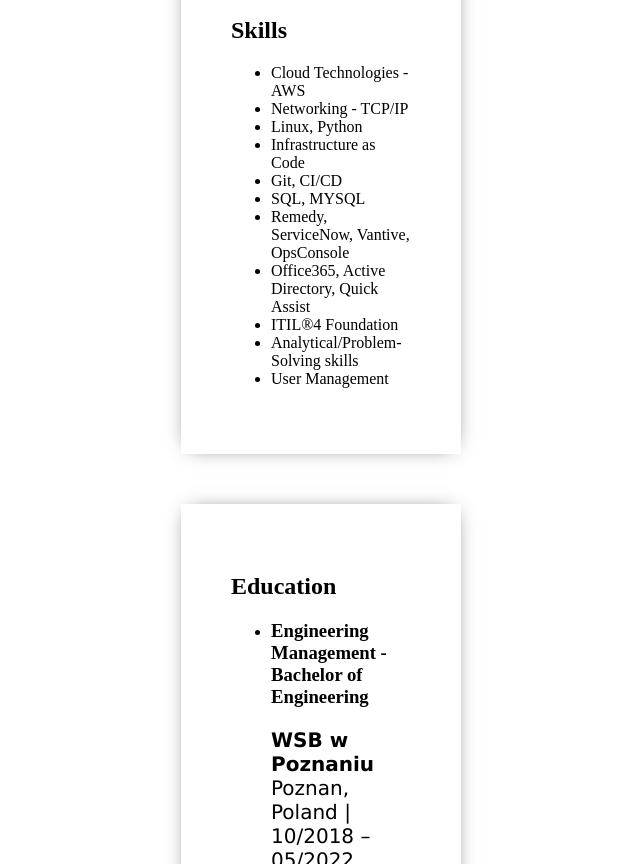
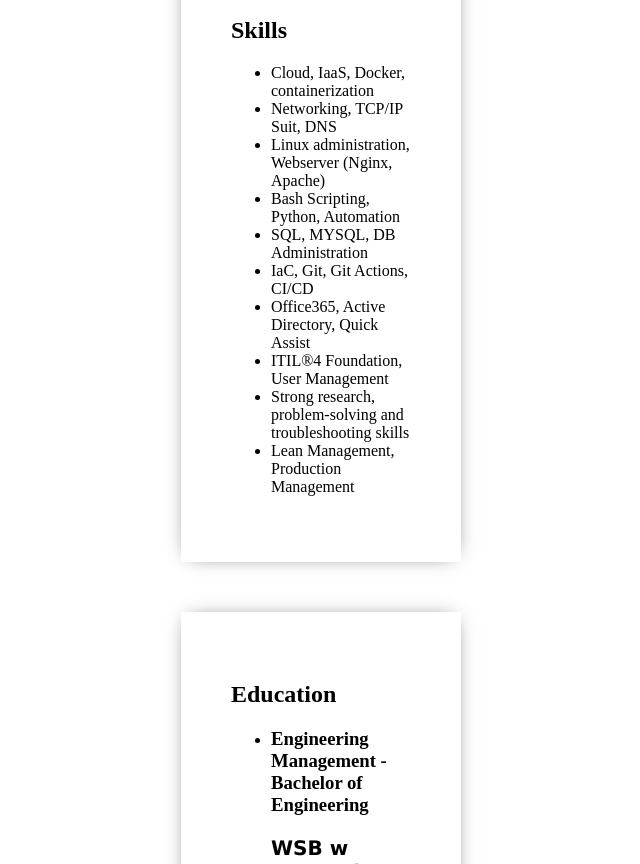
Before and after one commit to Karim-ch07/cloud_resume, a plain HTML site: page index.html in a window 1280 px wide. Shown: the part 3698-4562 px from the top of the page, without its empty margins (419-1059 px from the left). Drawn offline with Linux system fonts and the light colour scheme; no server answers.

Commit message:
edited skills

```diff
--- a/index.html
+++ b/index.html
@@ -128,17 +128,18 @@ I have a strong foundation in various technologies and disciplines, and aim to u
     <section id="skills">
         <h2>Skills</h2>
         <ul>
-            <li>Cloud Technologies - AWS</li>
-            <li>Networking - TCP/IP</li>
-            <li>Linux, Python</li>
-            <li>Infrastructure as Code</li>
-            <li>Git, CI/CD</li>
-            <li>SQL, MYSQL</li>
-            <li>Remedy, ServiceNow, Vantive, OpsConsole</li>
+            <li>Cloud, IaaS, Docker, containerization</li>
+            <li>Networking, TCP/IP Suit, DNS</li>
+            <li>Linux administration, Webserver (Nginx, Apache)</li>
+            <li>Bash Scripting, Python, Automation</li>
+            <li>SQL, MYSQL, DB Administration</li>
+            <li>IaC, Git, Git Actions, CI/CD</li>
             <li>Office365, Active Directory, Quick Assist</li>
-            <li>ITIL®4 Foundation</li>
-            <li>Analytical/Problem-Solving skills</li>
-            <li>User Management</li>
+            <li>ITIL®4 Foundation, User Management</li>
+            <li>Strong research, problem-solving and
+troubleshooting skills</li>
+            <li>Lean Management, Production Management</li>
+
 
         </ul>
     </section>
```
